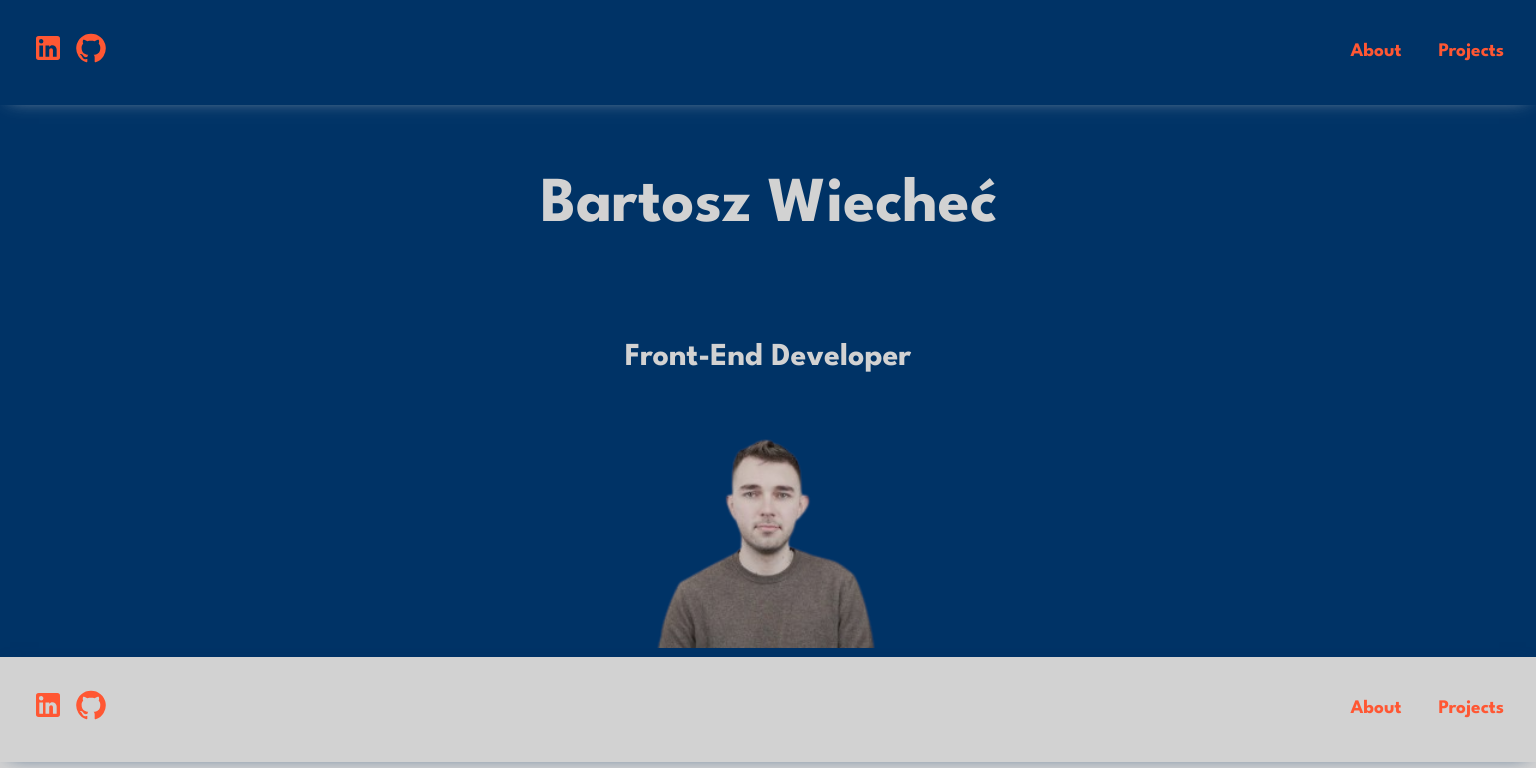
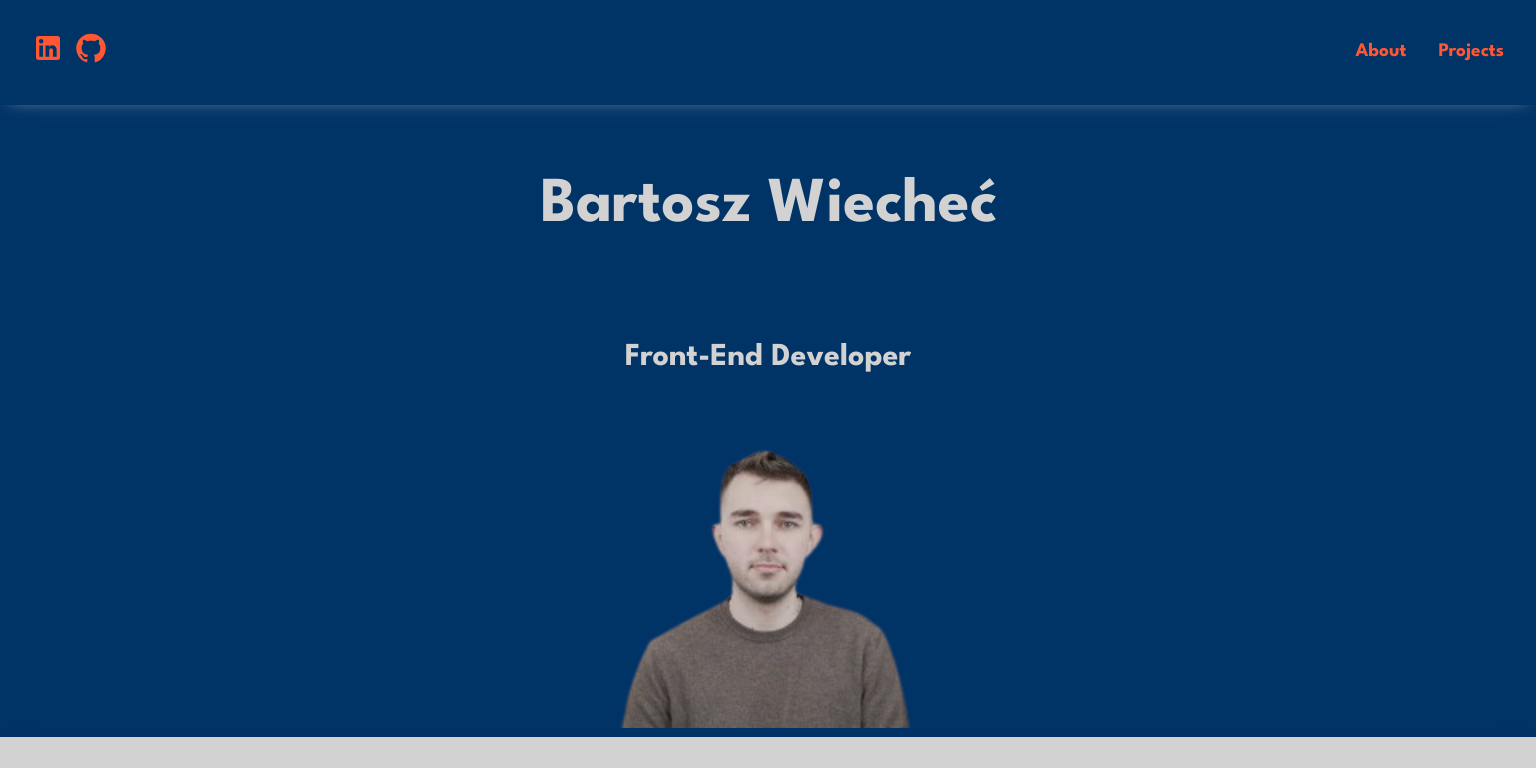
Before and after one commit to bwiechec/Portfolio, a React (Vite) app: page / in a window 1536 px wide. Shown: the top 768 px of the page. Built offline with nearby package versions, Linux system fonts and the light colour scheme.

Commit message:
Fix: some quickfixes for styling

```diff
--- a/src/components/Navbar/navbar.css
+++ b/src/components/Navbar/navbar.css
@@ -4,15 +4,6 @@
   display: flex;
   padding: 2rem;
   justify-content: space-between;
-}
-
-@media screen and (min-width: 1400px) {
-  .nav-sections {
-    flex: 0 0 auto;
-    display: flex;
-    justify-content: space-between;
-    width: 10vw;
-  }
 }
 
 @media screen and (min-width: 480px) {
--- a/src/pages/Hero/hero.css
+++ b/src/pages/Hero/hero.css
@@ -13,8 +13,8 @@
 }
 
 .hero-image img{
-  width: 15rem;
-  height: 15rem;
+  width: 20rem;
+  height: 20rem;
 }
 
 @media screen and (min-width: 480px) {
@@ -32,7 +32,7 @@
 @media screen and (max-width: 480px) {
 
   .hero-content h1 {
-    font-size: 2.5rem;
+    font-size: 3.5rem;
   }
 
   .hero-content h2 {
```
